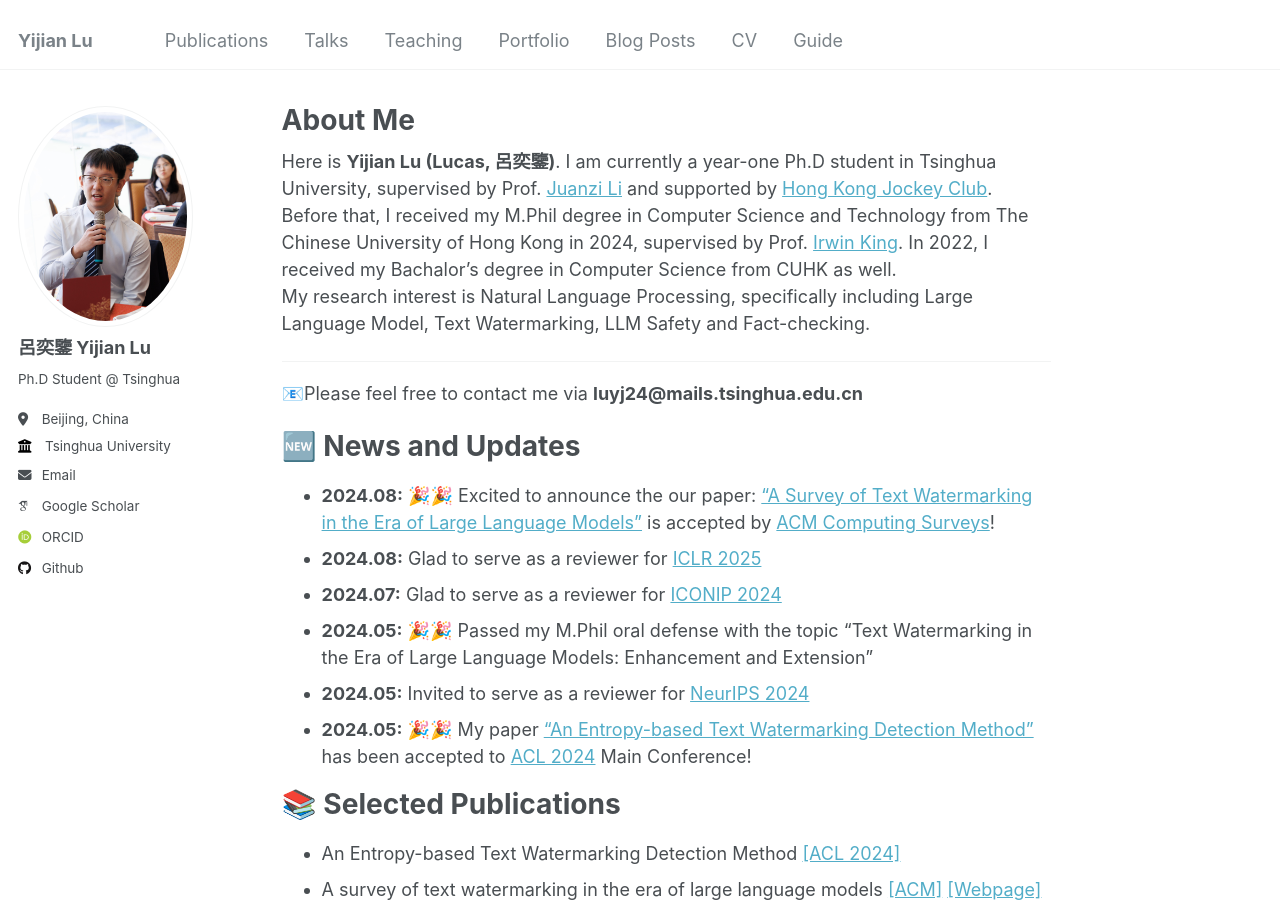
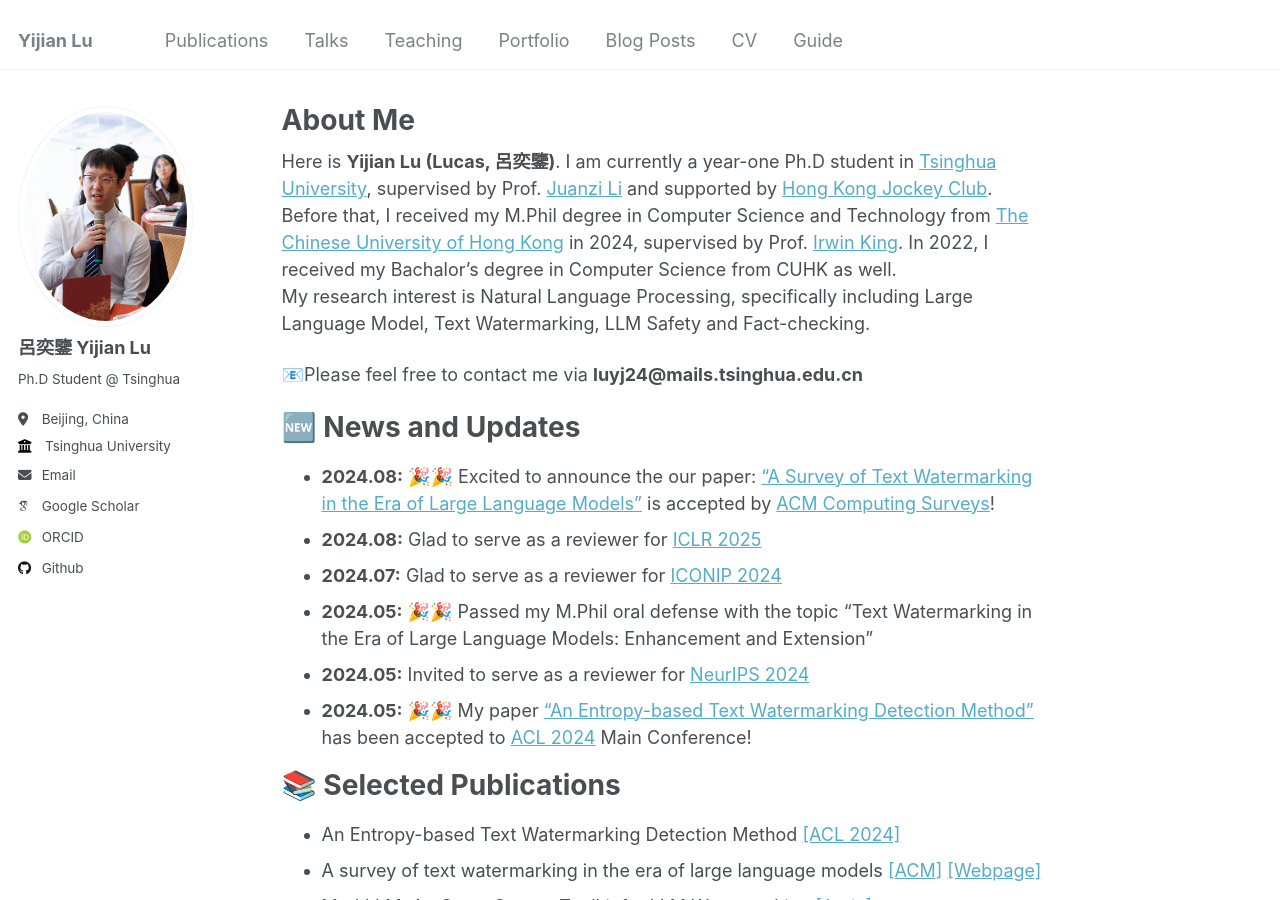
Before and after one commit to luyijian3/luyijian3.github.io, a Jekyll site: the page built from _pages/about.md, in a window 1280 px wide and 900 px high. Built offline with Jekyll 4.4.1, drawn with Linux system fonts in a browser that asks for light colours; some web fonts are replaced; part of the change alters nothing that is shown.

```diff
--- a/_pages/about.md
+++ b/_pages/about.md
@@ -7,10 +7,9 @@ redirect_from:
   - /about.html
 ---
 
-Here is **Yijian Lu (Lucas, 呂奕鑒)**. I am currently a year-one Ph.D student in Tsinghua University, supervised by Prof. [Juanzi Li](https://keg.cs.tsinghua.edu.cn/persons/ljz/) and supported by [Hong Kong Jockey Club](https://jcscholarships.hk/en). Before that, I received my M.Phil degree in Computer Science and Technology from The Chinese University of Hong Kong in 2024, supervised by Prof. [Irwin King](https://scholar.google.com/citations?user=MXvC7tkAAAAJ&hl=en). In 2022, I received my Bachalor's degree in Computer Science from CUHK as well.
+Here is **Yijian Lu (Lucas, 呂奕鑒)**. I am currently a year-one Ph.D student in [Tsinghua University](https://www.tsinghua.edu.cn/), supervised by Prof. [Juanzi Li](https://keg.cs.tsinghua.edu.cn/persons/ljz/) and supported by [Hong Kong Jockey Club](https://jcscholarships.hk/en). Before that, I received my M.Phil degree in Computer Science and Technology from [The Chinese University of Hong Kong](https://www.cuhk.edu.hk/chinese/index.html) in 2024, supervised by Prof. [Irwin King](https://scholar.google.com/citations?user=MXvC7tkAAAAJ&hl=en). In 2022, I received my Bachalor's degree in Computer Science from CUHK as well.
 <br>My research interest is Natural Language Processing, specifically including Large Language Model, Text Watermarking, LLM Safety and Fact-checking.
 
------
 📧Please feel free to contact me via **luyj24@mails.tsinghua.edu.cn**
 
 🆕 News and Updates
```
